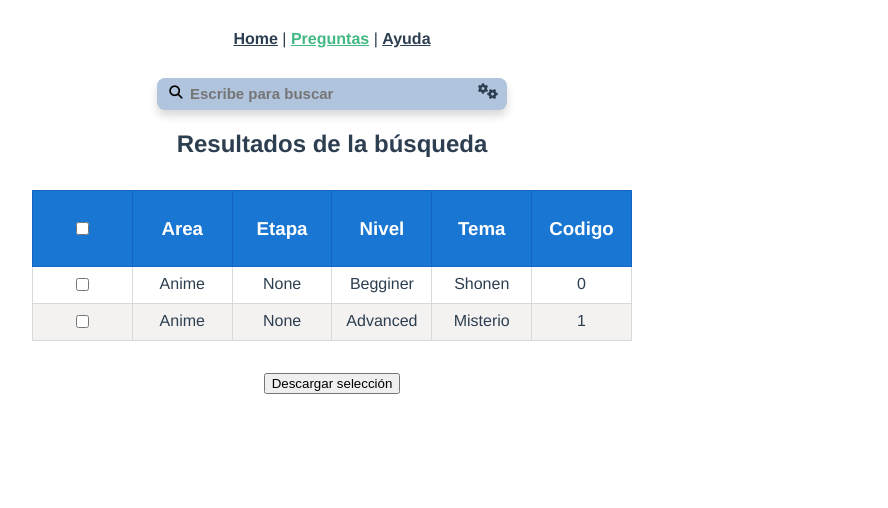
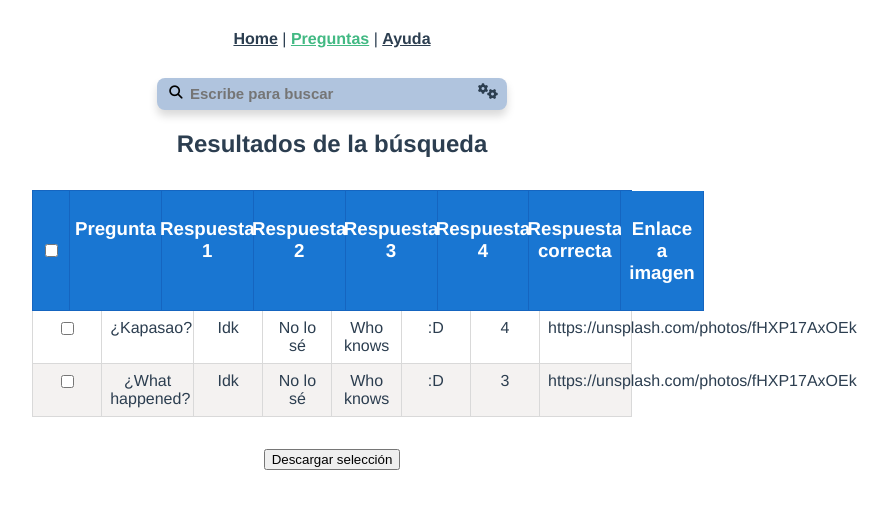
Before and after one commit to Insania55/WikiKahoot, a Vue app: page /preguntas in a window 1280 px wide. Shown: the top 508 px of the page, without its empty margins (308-1196 px from the left). Built offline with nearby package versions, Linux system fonts and the light colour scheme.

Commit message:
Avanzada funcionalidad de descarga en Excel. Columnas para Kahoot arregladas y trasladadas al componente.

```diff
--- a/src/components/pages/WikiEventos.vue
+++ b/src/components/pages/WikiEventos.vue
@@ -86,18 +86,19 @@
       <div
         class="flex-table row"
         v-for="(evento, index) in bddEventos"
-        :id="'row' + index"
         :key="index"
       >
         <div class="flex-row first"><input type="checkbox" /></div>
-        <div class="flex-row">{{ capitalize(evento.area) }}</div>
-        <div class="flex-row">{{ capitalize(evento.etapa) }}</div>
-        <div class="flex-row">{{ capitalize(evento.nivel) }}</div>
-        <div class="flex-row">{{ capitalize(evento.tema) }}</div>
-        <div class="flex-row">{{ evento.codigo }}</div>
+        <div class="flex-row">{{ evento.pregunta }}</div>
+        <div class="flex-row">{{ evento.respuesta1 }}</div>
+        <div class="flex-row">{{ evento.respuesta2 }}</div>
+        <div class="flex-row">{{ evento.respuesta3 }}</div>
+        <div class="flex-row">{{ evento.respuesta4 }}</div>
+        <div class="flex-row">{{ evento.respuestaCorrecta }}</div>
+        <div class="flex-row">{{ evento.imgLink }}</div>
       </div>
     </div>
-    <button class="datagrid-button" @click="descargarExcel">
+    <button class="datagrid-button" @click="holi">
       Descargar selección
     </button>
   </div>
@@ -112,52 +113,59 @@ export default {
   name: 'WikiEventos',
   data() {
     return {
-      camposHeader: ['Area', 'Etapa', 'Nivel', 'Tema', 'Codigo'],
-      eventos: [],
+      camposHeader: [
+        'Pregunta',
+        'Respuesta 1',
+        'Respuesta 2',
+        'Respuesta 3',
+        'Respuesta 4',
+        'Respuesta correcta',
+        'Enlace a imagen',
+      ],
       filtersDropdown: false,
+      spreadsheetColumns: [
+        { label: 'Question', value: 'pregunta' },
+        { label: 'Answer 1', value: 'respuesta1' },
+        { label: 'Answer 2', value: 'respuesta2' },
+        { label: 'Answer 3', value: 'respuesta3' },
+        { label: 'Answer 4', value: 'respuesta4' },
+        { label: 'Time limit', value: 'timeLimit' },
+        { label: 'Correct answer(s)', value: 'respuestaCorrecta' },
+      ],
       //TODO: Esto habrá que obtenerlo dependiendo de los datos que se seleccionen en la tabla
       dataToDownload: [
+        // * Objeto de testeo
         {
-          numero: 1,
-          algo: 'Traducciones',
-          mas: 'De',
-          cosa: 'History',
-          numerico: 2,
+          pregunta: 'Esta sería la pregunta',
+          respuesta1: 'Respuesta 1',
+          respuesta2: 'Respuesta 2',
+          respuesta3: 'Respuesta 3',
+          respuesta4: 'Respuesta 4',
+          timeLimit: 60,
+          respuestaCorrecta: '2',
+        },
+      ],
+      // TODO: Habría que añadir el campo 'timeLimit' y hacer que 'imgLink' no se descargue
+      bddEventos: [
+        {
+          pregunta: '¿Kapasao?',
+          respuesta1: 'Idk',
+          respuesta2: 'No lo sé',
+          respuesta3: 'Who knows',
+          respuesta4: ':D',
+          respuestaCorrecta: 4,
+          imgLink: 'https://unsplash.com/photos/fHXP17AxOEk',
+          // revisado: false,
+          // fecha: new Date().toLocaleString()
         },
         {
-          numero: 1,
-          algo: 'Traducciones',
-          mas: 'De',
-          cosa: 'History',
-          numerico: 2,
-        },
-        {
-          numero: 1,
-          algo: 'Traducciones',
-          mas: 'De',
-          cosa: 'History',
-          numerico: 2,
-        },
-      ],
-
-      bddEventos: [
-        {
-          codigo: 0,
-          area: 'anime',
-          etapa: 'none',
-          nivel: 'begginer',
-          tema: 'shonen',
-          fecha: new Date().toLocaleString,
-          revisado: false,
-        },
-        {
-          codigo: 1,
-          area: 'anime',
-          etapa: 'none',
-          nivel: 'advanced',
-          tema: 'misterio',
-          fecha: new Date().toLocaleString,
-          revisado: false,
+          pregunta: '¿What happened?',
+          respuesta1: 'Idk',
+          respuesta2: 'No lo sé',
+          respuesta3: 'Who knows',
+          respuesta4: ':D',
+          respuestaCorrecta: 3,
+          imgLink: 'https://unsplash.com/photos/fHXP17AxOEk',
         },
       ],
     };
@@ -167,9 +175,49 @@ export default {
     Preguntas,
   },
   methods: {
-    crearEvento() {},
+    anyadirEvento(
+      pregunta,
+      respuesta1,
+      respuesta2,
+      respuesta3,
+      respuesta4,
+      respuestaCorrecta,
+      timeLimit
+    ) {
+      this.dataToDownload.push({
+        pregunta,
+        respuesta1,
+        respuesta2,
+        respuesta3,
+        respuesta4,
+        respuestaCorrecta,
+        timeLimit,
+      });
+    },
+
+    holi() {
+      const row = document.querySelectorAll('.flex-table.row');
+
+      row.forEach((fila) => {
+        // * Comprueba si el checkbox de dicha fila está en estado 'checked' para descargar su info
+        if (fila.firstChild.firstChild.checked === true) {
+          this.anyadirEvento(
+            fila.children[1].textContent,
+            fila.children[2].textContent,
+            fila.children[3].textContent,
+            fila.children[4].textContent,
+            fila.children[5].textContent,
+            fila.children[6].textContent,
+            fila.children[7].textContent
+          );
+        }
+      });
+      //TODO: Comprobar que dataToDownload no esté vacío antes de descargar
+      this.descargarExcel();
+      this.dataToDownload = [];
+    },
     descargarExcel() {
-      downloadAsExcel(this.dataToDownload);
+      downloadAsExcel(this.spreadsheetColumns, this.dataToDownload);
     },
 
     seleccionarTodos() {
@@ -185,9 +233,6 @@ export default {
           checkbox.checked = false;
         });
       }
-    },
-    capitalize(string) {
-      return string.charAt(0).toUpperCase() + string.slice(1);
     },
     openFiltersDropdown() {
       this.filtersDropdown = !this.filtersDropdown;
@@ -319,7 +364,7 @@ export default {
   }
 
   .flex-row {
-    width: calc(100% / 6);
+    width: calc(100% / 8);
     text-align: center;
     padding: 0.5em 0.5em;
     border-right: solid 1px $table-border;
--- a/src/components/pages/js/jsonToExcel.js
+++ b/src/components/pages/js/jsonToExcel.js
@@ -1,12 +1,4 @@
 import xlsx from 'json-as-xlsx';
-
-const columns = [
-  { label: 'Numero', value: 'numero' },
-  { label: 'Esto', value: 'mas' },
-  { label: 'Value', value: 'cosa' },
-  { label: 'Funciona', value: 'algo' },
-  { label: 'This shit', value: (row) => row.numerico + row.numero },
-];
 
 const settings = {
   sheetName: 'FirstSheet',
@@ -17,6 +9,6 @@ const settings = {
 
 const download = true;
 
-export function downloadAsExcel(data) {
+export function downloadAsExcel(columns, data) {
   xlsx(columns, data, settings, download);
 }
```
